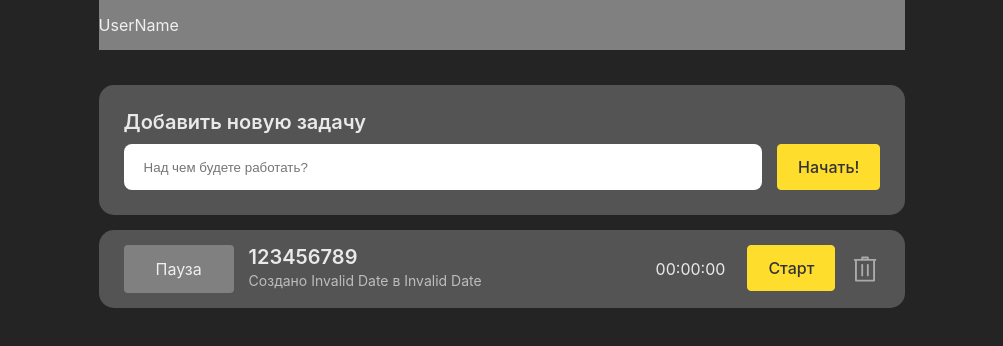
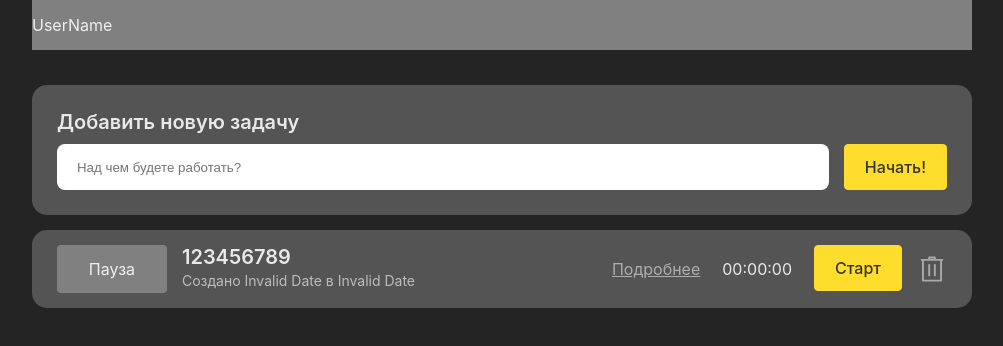
Before and after one commit to grusha229/timetracker, a React (Vite) app: page / in a window 1280 px wide. Shown: the top 346 px of the page, without its empty margins (138-1141 px from the left). Built offline with nearby package versions, Linux system fonts and the light colour scheme.

Commit message:
Add task worktime visualisation

```diff
--- a/src/blocks/TaskList/Task/Task.scss
+++ b/src/blocks/TaskList/Task/Task.scss
@@ -2,19 +2,45 @@
   padding: 15px 25px;
   background: #545454;
   border-radius: 15px;
-  display: flex;
   margin-bottom: 15px;
+
+  &_info {
+    display:flex;
+    width: 100%;
+  }
+
+  .additional {
+    margin-top: 35px;
+    flex-direction: column;
+
+    li {
+      list-style-type: none;
+      margin-top: 15px;
+    }
+  }
+
+  .hide {
+    display: none;
+  }
 
   &_item{
     align-self: center;
+
+    &__more {
+      margin-left: auto;
+      margin-right: 15px;
+      align-self: center;
+      text-decoration: underline;
+      opacity: .6;
+      cursor: pointer;
+    }
 
     &__info {
       max-width: 500px;
       min-width: 400px;
       display: flex;
       flex-direction: column;
-      align-self: center;
-      margin-right: auto;
+      margin-right: 15px;
 
       .title{
         font-weight: 600;
@@ -35,6 +61,7 @@
       justify-content: center;
       min-width: 70px;
       margin-right: 15px;
+      align-self: center;
 
       &.active {
         background: #5fb71a;
--- a/src/blocks/TaskList/Task/TaskItem.tsx
+++ b/src/blocks/TaskList/Task/TaskItem.tsx
@@ -10,6 +10,7 @@ import {useDispatch} from "react-redux";
 const TaskItem:React.FC<TaskType> = ({name, creationTime, id,isInProgress,workPeriods}) => {
     const [Seconds, setSeconds] = useState(0);
     const [isSecondsRun, setIsSecondsRun] = useState(isInProgress);
+    const [isDetailed, setIsDetaild] = useState(false)
 
     useEffect(() => {
         if (isSecondsRun) {
@@ -31,6 +32,10 @@ const TaskItem:React.FC<TaskType> = ({name, creationTime, id,isInProgress,workPe
         }
     }, [dispatch]);
 
+    const moreButtonHandler = useCallback(() => {
+        setIsDetaild(!isDetailed)
+    }, [isDetailed])
+
 
     const handleTimer = useCallback(() => {
         setIsSecondsRun(!isSecondsRun)
@@ -46,6 +51,7 @@ const TaskItem:React.FC<TaskType> = ({name, creationTime, id,isInProgress,workPe
 
     return (
         <div className={'task'}>
+            <div className={'task_info'}>
                 <div className={`task_item__status ${isSecondsRun ? "active" : "paused"}`}>
                     <p>
                         {isSecondsRun ? "В работе" : "Пауза"}
@@ -59,6 +65,9 @@ const TaskItem:React.FC<TaskType> = ({name, creationTime, id,isInProgress,workPe
                         {`Создано ${day} в ${hours}`}
                     </div>
                 </div>
+                <div className={'task_item__more'} onClick={moreButtonHandler}>
+                    Подробнее
+                </div>
                 <div className={`task_item__time ${isSecondsRun ? "active" : "paused"}`}>
                     <Timer seconds={Seconds}/>
                 </div>
@@ -71,6 +80,31 @@ const TaskItem:React.FC<TaskType> = ({name, creationTime, id,isInProgress,workPe
                     <img src={trashIcon}/>
                 </div>
             </div>
+            <div className={`task_info additional ${isDetailed ? "" : "hide"}`}>
+                    Подробная информация
+                {workPeriods.map((el) => {
+                    let dateStart = new Date(el.start);
+                    let dateStartString = `Начало: ${dateStart.toLocaleTimeString()} ${dateStart.toLocaleDateString()}`
+                    let dateStop;
+                    let dateStopString = "";
+                    if (el.end){
+                        dateStop = new Date(el.end);
+                        dateStopString = `Конец: ${dateStop.toLocaleTimeString()} ${dateStart.toLocaleDateString()}`;
+                    } else {
+                        dateStopString = "In progress"
+                    }
+
+                    return (
+                        <li>
+                            <div>{dateStartString}</div>
+                            <div>{dateStopString}</div>
+                        </li>
+                    )
+                })
+                }
+
+            </div>
+        </div>
     )
 }
 
--- a/src/redux/newTasks/taskListReducer.ts
+++ b/src/redux/newTasks/taskListReducer.ts
@@ -11,13 +11,30 @@ import {Task} from "../types";
 // }] as Task[];
 
 const initialState = {
-    "123456789": {
-        id: "123456789",
-        name: "123456789",
-        creationTime: '',
-        workPeriods: [],
-        isInProgress: false,
-    }
+        '123456789': {
+            id: '123456789',
+            name: '123456789',
+            creationTime: '',
+            workPeriods: [
+                {
+                    start: 'Sat Dec 21 2022 12:19:29 GMT+0300 (GMT+03:00)',
+                    end: 'Sat Dec 21 2022 13:25:31 GMT+0300 (GMT+03:00)'
+                },
+                {
+                    start: 'Sat Dec 21 2022 14:19:33 GMT+0300 (GMT+03:00)',
+                    end: 'Sat Dec 21 2022 16:19:34 GMT+0300 (GMT+03:00)'
+                },
+                {
+                    start: 'Sat Dec 22 2022 16:24:34 GMT+0300 (GMT+03:00)',
+                    end: 'Sat Dec 22 2022 16:24:38 GMT+0300 (GMT+03:00)'
+                },
+                {
+                    start: 'Sat Dec 22 2022 17:24:39 GMT+0300 (GMT+03:00)',
+                    end: 'Sat Dec 22 2022 20:24:41 GMT+0300 (GMT+03:00)'
+                }
+            ],
+            isInProgress: false
+        }
 } as Record<string, Task>
 
 export type State = typeof initialState;
```
Lines whose indentation alone changed are shown as unchanged.
